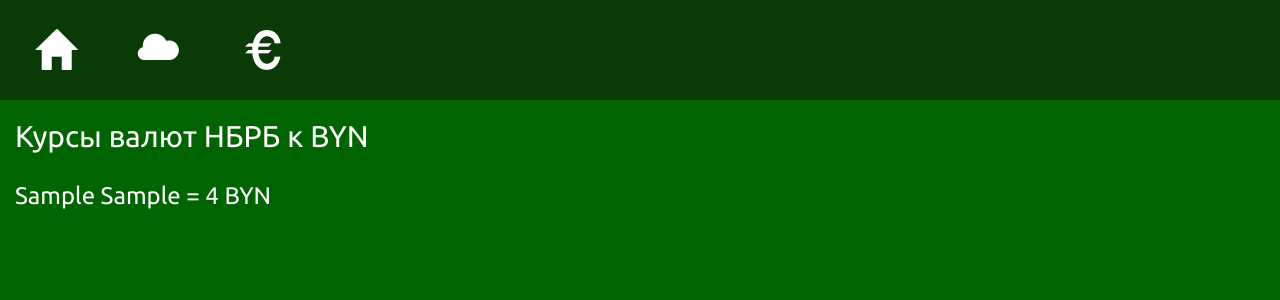
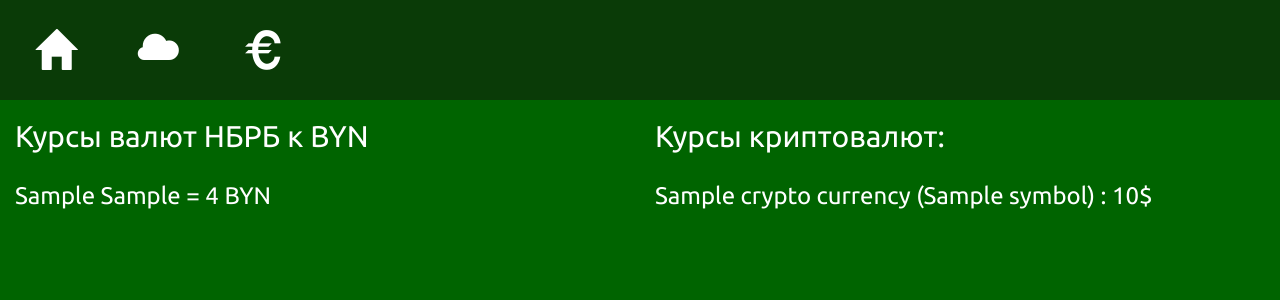
Before and after one commit to mgelios/my-first-blog, a Django app: template dashboard/templates/currency.html in a window 1280 px wide. Shown: the top 300 px of the page. Run offline with Django 3.2, Linux system fonts and the light colour scheme; the template is opened without the code that fills it: most values are stand-ins (such as "Sample title", 1, 10 or a date in 2020); some libraries are stand-ins or nearby versions.

Commit message:
added recieving crypto currency info

```diff
--- a/dashboard/templates/currency.html
+++ b/dashboard/templates/currency.html
@@ -2,7 +2,7 @@
 
 {% block content %}
 
-<div class="col-md-6 wg-currencies">
+<div class="col-md-6 col-xs-6 wg-currencies">
     <div class="row">
         <div class="col-xs-12">
             <h2>Курсы валют НБРБ к BYN</h2>
@@ -21,4 +21,23 @@
     {% endif %}
 </div>
 
+<div class="col-md-6 col-xs-12 wg-crypto-currencies">
+    <div class="row">
+        <div class="col-xs-12">
+            <h2>Курсы криптовалют:</h2>
+        </div>
+    </div>
+    {% if crypto_currencies %}
+        {% for crypto_currency in crypto_currencies.0 %}
+            <div class="row">
+                <div class="col-xs-12">
+                    <h3>
+                        {{crypto_currency.name}} ({{crypto_currency.symbol}}) : {{crypto_currency.price_usd}}$
+                    </h3>
+                </div>
+            </div>
+        {% endfor %}
+    {% endif %}
+</div>
+
 {% endblock %}
--- a/dashboard/views.py
+++ b/dashboard/views.py
@@ -9,6 +9,7 @@ from django.http import HttpResponse
 
 from dashboard.dashes.weather import OpenWeather
 from dashboard.dashes.currency import NBRBCurrency
+from dashboard.dashes.crypto_currency import CryptoCurrency
 
 from viberbot import Api
 from viberbot.api.messages.text_message import TextMessage
@@ -30,7 +31,8 @@ def weather_info(request):
 
 def currency_info(request):
     currencies = NBRBCurrency.get_currencies()
-    return render(request, 'currency.html', {'currencies': currencies})
+    crypto_currencies = CryptoCurrency.get_currencies()
+    return render(request, 'currency.html', {'currencies': currencies, 'crypto_currencies': crypto_currencies})
 
 def viber_mgbot(request):
     if request.method == "POST":
```
Also changed, not shown: dashboard/dashes/crypto_currency/CryptoCurrency.py (added, +15 -0 lines).
